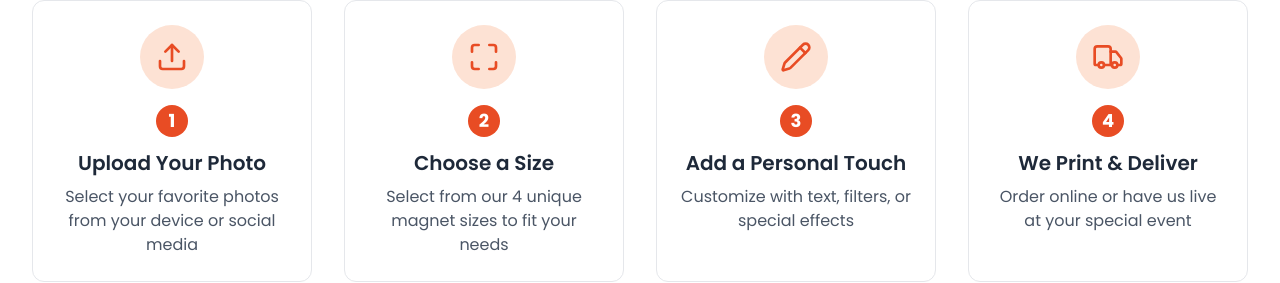
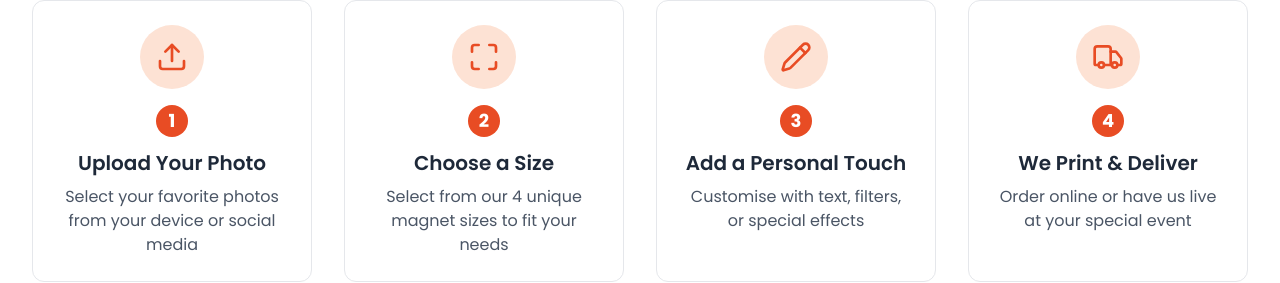
Before and after one commit to adeel420/Fridge-Magnets-frontend, a Next.js app: page / in a window 1280 px wide. Shown: the part 1186-1469 px from the top of the page. Built offline with nearby package versions, Linux system fonts and the light colour scheme.

Commit message:
replace Customise with Customize

```diff
--- a/src/app/page.js
+++ b/src/app/page.js
@@ -148,7 +148,7 @@ export default function Home() {
               Add a Personal Touch
             </h3>
             <p className="text-gray-600 text-sm sm:text-base">
-              Customize with text, filters, or special effects
+              Customise with text, filters, or special effects
             </p>
           </div>
 
```
